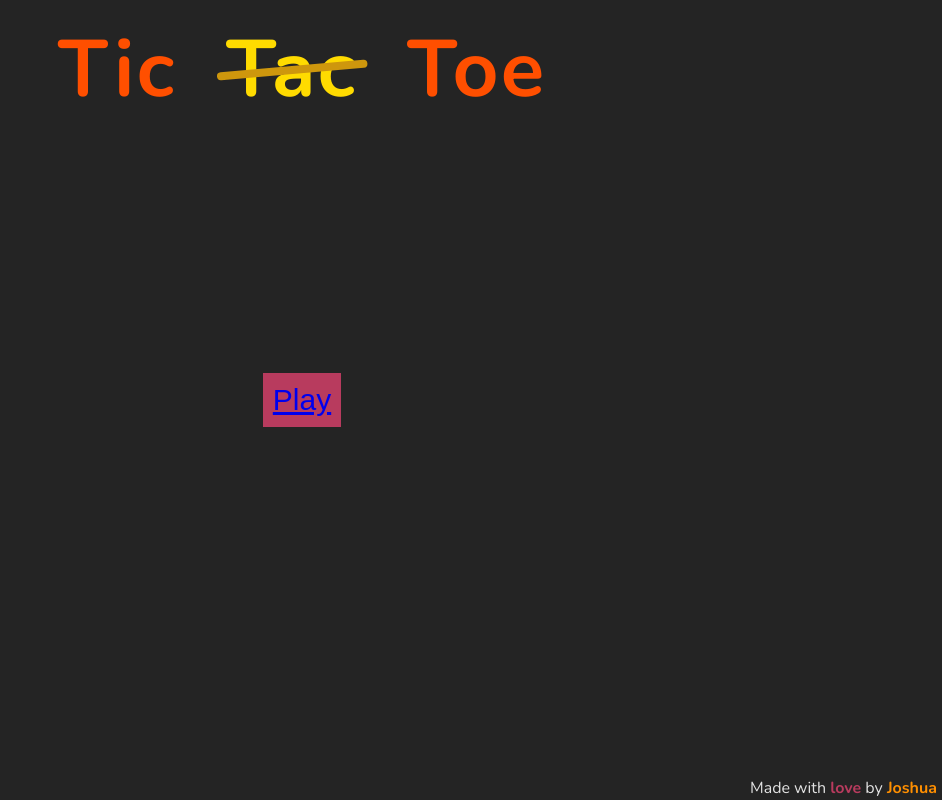
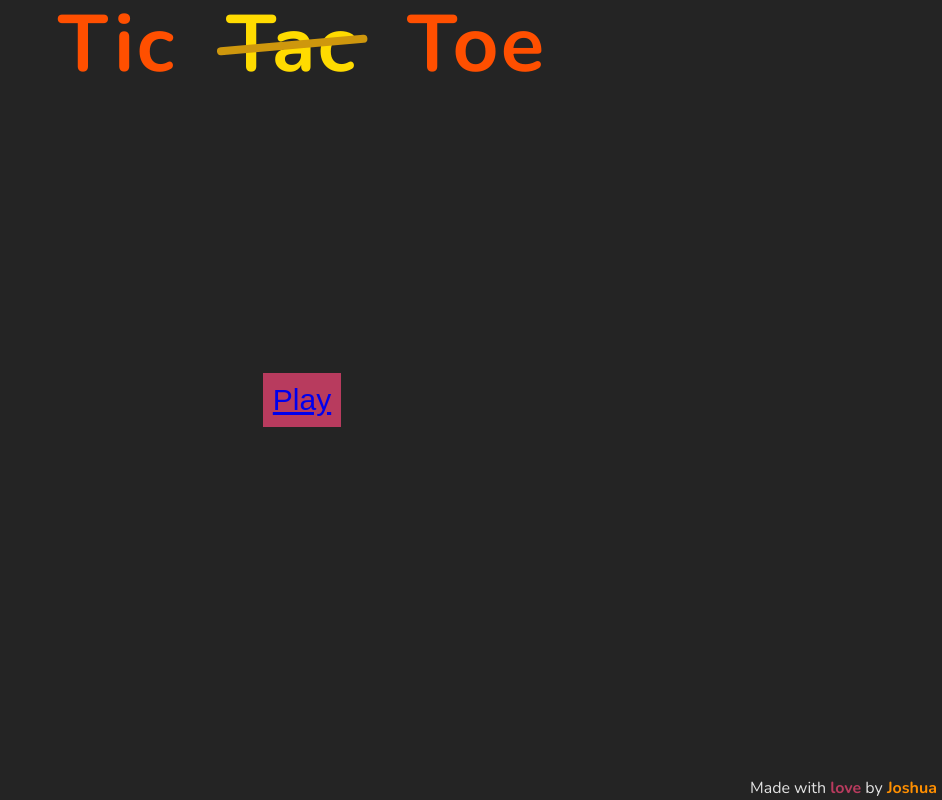
Before and after one commit to ElJoshua08/TicTacToeApp, a React (Vite) app: page / in a window 1280 px wide. Shown: the whole page, without its empty margins (338-1280 px from the left). Built offline with nearby package versions, Linux system fonts and the light colour scheme.

Commit message:
Adjusting margins

```diff
--- a/src/components/Title/Title.css
+++ b/src/components/Title/Title.css
@@ -1,8 +1,7 @@
 .title {
   position: absolute;
   display: flex;
-  top: 0;
-  margin-top: 1rem;
+  top: -1.5rem;
   font-size: 4rem;
   letter-spacing: 2px;
   width: 100%;
--- a/src/views/GameView/GameView.jsx
+++ b/src/views/GameView/GameView.jsx
@@ -1,9 +1,11 @@
 import { Author } from '../../components/Author/Author.jsx';
 import { Game } from '../../components/Game/Game.jsx';
+import { Title } from '../../components/Title/Title.jsx';
 
 const GameView = () => {
   return (
     <>
+      <Title />
       <Game />
       <Author
         authorName="Joshua"
```
